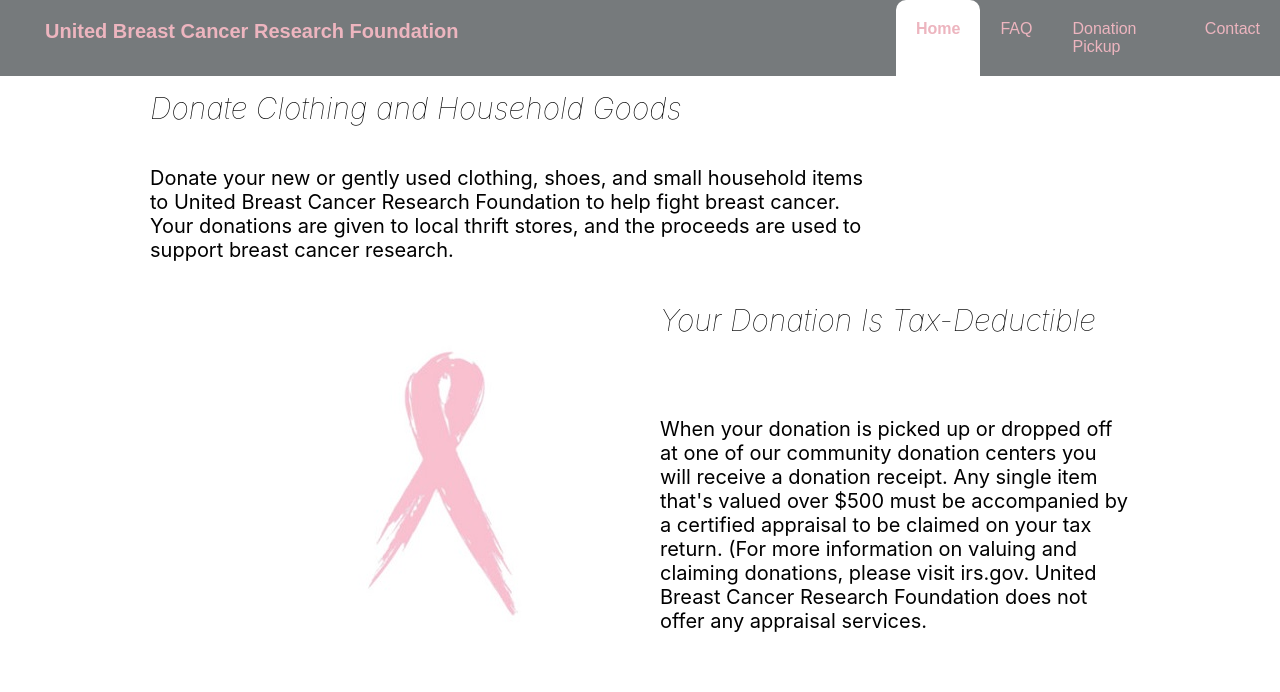
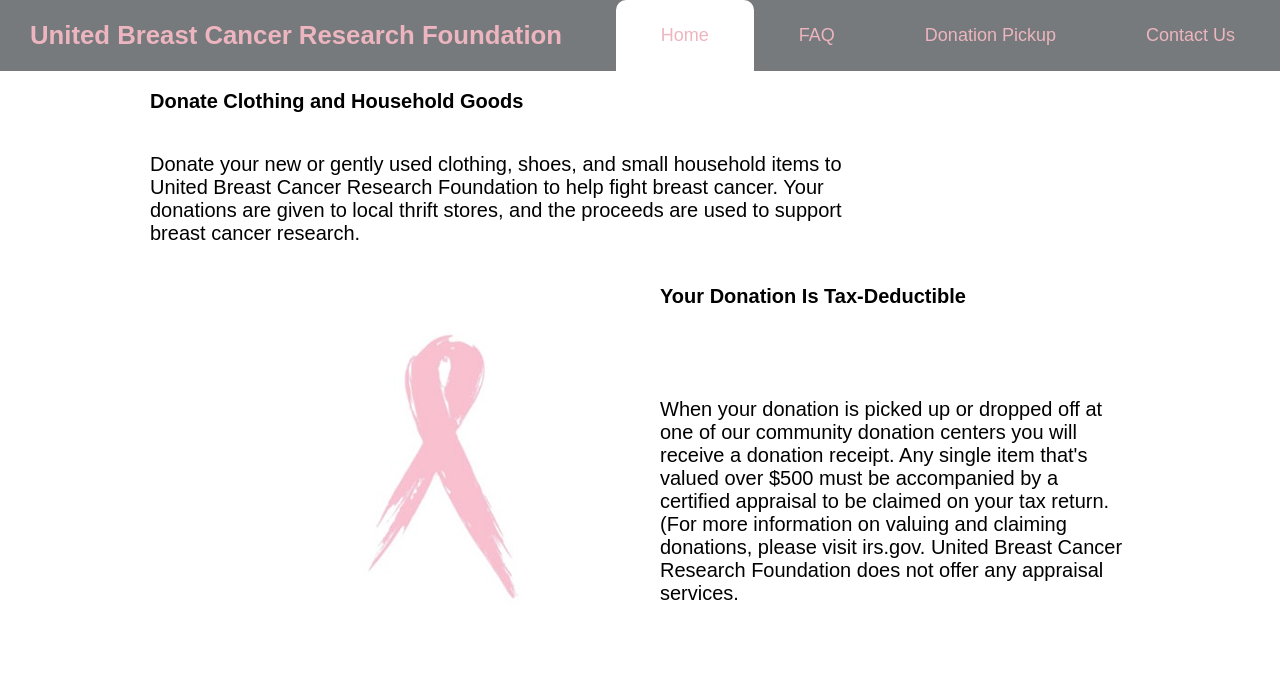
Before and after one commit to bhavinafricawala/breast-cancer-demosite, a website: page index.html in a window 1280 px wide. Shown: the top 692 px of the page. Drawn offline with Linux system fonts and the light colour scheme; a web font is replaced by a local one.

Commit message:
fixed navbar changes seperated to new css

```diff
--- a/app.css
+++ b/app.css
@@ -2,62 +2,7 @@
   background-color: #fff;
   margin: 0;
   padding: 0;
-}
-
-nav {
-  background-color: rgba(95, 99, 102, 0.85);
-  display: flex;
-  margin: 0 auto;
-  justify-content: space-between;
-  position: fixed;
-  top: 0;
-  width: 100%;
-}
-
-.navbar-wrapper {
-  font-size: 20px;
-  padding: 20px;
-  margin-left: 25px;
-}
-.navbar-wrapper a {
-  text-decoration: none;
-  color: #edb5bf;
-  font-family: Arial;
-  font-weight: 600;
-}
-
-li {
-  color: #edb5bf;
-  list-style: none;
-  font-family: arial;
-}
-.active {
-  background: #fff;
-  border-radius: 10px 10px 0 0;
-  font-weight: 700;
-}
-nav ul {
-  margin: 0;
-  padding: 0;
-  display: flex;
-  width: 30%;
-  margin-left: auto;
-}
-
-ul li {
-  padding: 20px;
-}
-
-li:hover {
-  cursor: pointer;
-  text-decoration: underline #b39bc8;
-}
-
-h4 {
-  font-size: 30px;
-  font-style: italic;
-  font-weight: 100;
-  margin: 0;
+  font-family: "PT Sans Caption", sans-serif;
 }
 
 .post {
@@ -70,8 +15,6 @@
 
 .item {
   font-size: 20px;
-  font-family: -apple-system, BlinkMacSystemFont, "Segoe UI", Roboto, Oxygen,
-    Ubuntu, Cantarell, "Open Sans", "Helvetica Neue", sans-serif;
   grid-column: span 2;
   padding: 10px;
 }
@@ -104,3 +47,11 @@
 .image1 {
   grid-row: 3 / span 2;
 }
+
+@media screen and (max-width: 1250px) {
+  .post {
+    display: grid;
+    grid-template-columns: 12fr;
+    justify-items: center;
+  }
+}
--- a/index.html
+++ b/index.html
@@ -3,18 +3,41 @@
   <head>
     <meta charset="UTF-8" />
     <title>United Breast Cancer Research Foundation</title>
+    <link
+      href="https://fonts.googleapis.com/css?family=PT+Sans+Caption&display=swap"
+      rel="stylesheet"
+    />
+    <script
+      defer
+      src="https://use.fontawesome.com/releases/v5.0.13/js/all.js"
+      integrity="sha384-xymdQtn1n3lH2wcu0qhcdaOpQwyoarkgLVxC/wZ5q7h9gHtxICrpcaSUfygqZGOe"
+      crossorigin="anonymous"
+    ></script>
     <link rel="stylesheet" href="app.css" />
+    <link rel="stylesheet" href="navbar.css" />
   </head>
   <body>
-    <nav>
-      <div class="navbar-wrapper">
-        <a href="">United Breast Cancer Research Foundation</a>
-      </div>
-      <ul>
-        <li class="active"><a href=""></a>Home</li>
-        <li><a href=""></a>FAQ</li>
-        <li><a href=""></a>Donation Pickup</li>
-        <li><a href=""></a>Contact</li>
+    <nav class="navbar">
+      <span class="navbar-toggle" id="js-navbar-toggle">
+        <i class="fas fa-bars"></i>
+      </span>
+
+      <a href="#" class="logo">
+        <h3>United Breast Cancer Research Foundation</h3>
+      </a>
+      <ul class="main-nav" id="js-menu">
+        <li class="activelink">
+          <a href="#" class="nav-links ">Home</a>
+        </li>
+        <li>
+          <a href="#" class="nav-links">FAQ</a>
+        </li>
+        <li>
+          <a href="#" class="nav-links">Donation Pickup</a>
+        </li>
+        <li>
+          <a href="#" class="nav-links">Contact Us</a>
+        </li>
       </ul>
     </nav>
 
@@ -48,15 +71,17 @@
         <h4>Schedule a Donation Pickup</h4>
       </div>
       <div class="item item6 ">
-        Do you live in the East Bay and Central Valley? You can schedule a pickup of your donated items. We visit most
-        communities in the area at least once every four to six weeks. To find
-        out when we'll be in your neighborhood next, use our convenient online
-        scheduling form or call 1-800-788-6444.
+        Do you live in the East Bay and Central Valley? You can schedule a
+        pickup of your donated items. We visit most communities in the area at
+        least once every four to six weeks. To find out when we'll be in your
+        neighborhood next, use our convenient online scheduling form or call
+        1-800-788-6444.
       </div>
 
       <div class="item image2">
         <img src="images/women.jpg" alt="" />
       </div>
     </div>
+    <script src="index.js"></script>
   </body>
 </html>
--- /dev/null
+++ b/index.js
@@ -0,0 +1,6 @@
+let mainNav = document.getElementById("js-menu");
+let navBarToggle = document.getElementById("js-navbar-toggle");
+
+navBarToggle.addEventListener("click", function() {
+  mainNav.classList.toggle("active");
+});
--- /dev/null
+++ b/navbar.css
@@ -0,0 +1,115 @@
+* {
+  box-sizing: border-box;
+  padding: 0;
+  margin: 0;
+}
+
+.navbar {
+  position: fixed;
+  font-size: 18px;
+  background: rgba(95, 99, 102, 0.85);
+  top: 0;
+  width: 100%;
+}
+
+.main-nav {
+  list-style-type: none;
+  display: none;
+}
+
+.nav-links,
+.logo {
+  text-decoration: none;
+  color: rgba(237, 181, 191);
+}
+
+.logo {
+  padding: 10px;
+}
+
+.main-nav li {
+  text-align: center;
+  margin: 15px auto;
+  padding: 25px;
+}
+
+.logo {
+  display: inline-block;
+  font-size: 22px;
+  margin-top: 10px;
+  margin-left: 20px;
+}
+
+.navbar-toggle {
+  position: absolute;
+  top: 10px;
+  right: 20px;
+  cursor: pointer;
+  color: rgba(255, 255, 255, 0.8);
+  font-size: 24px;
+  padding-top: 10px;
+}
+
+.active {
+  display: block;
+}
+
+.activelink {
+  background: #fff;
+}
+
+@media screen and (min-width: 1250px) {
+  .navbar {
+    display: flex;
+    justify-content: space-between;
+    padding-bottom: 0;
+    align-items: center;
+    position: fixed;
+    top: 0;
+    width: 100%;
+  }
+
+  .main-nav {
+    display: flex;
+    flex-direction: row;
+    justify-content: flex-end;
+  }
+
+  .main-nav li {
+    margin: 0;
+    padding: 25px;
+  }
+
+  .nav-links {
+    margin-left: 20px;
+    margin-right: 20px;
+    color: rgba(237, 181, 191);
+  }
+
+  .logo {
+    margin-top: 0;
+    color: rgba(237, 181, 191);
+  }
+
+  .logo h3 {
+    margin: 0;
+    margin-block-start: 0;
+    margin-block-end: 0;
+    margin-inline-start: 0;
+    margin-inline-end: 0;
+  }
+
+  .navbar-toggle {
+    display: none;
+  }
+
+  .logo:hover,
+  .nav-links:hover {
+    color: rgba(237, 181, 191, 0.8);
+  }
+
+  .activelink {
+    border-top-left-radius: 10px;
+    border-top-right-radius: 10px;
+  }
+}
```
Also changed, not shown: responsivenavbar.html (added, +44 -0 lines), images/JhapNCL-_400x400.png (added).
